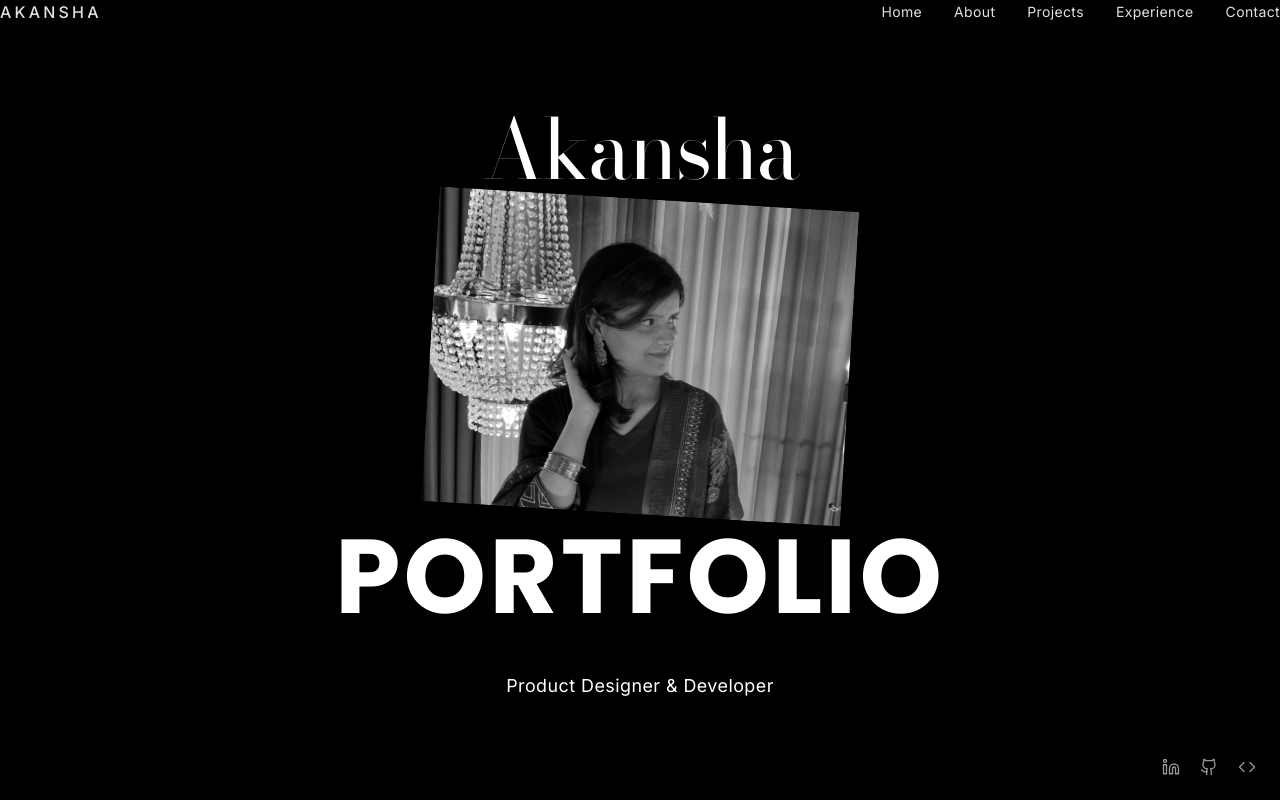
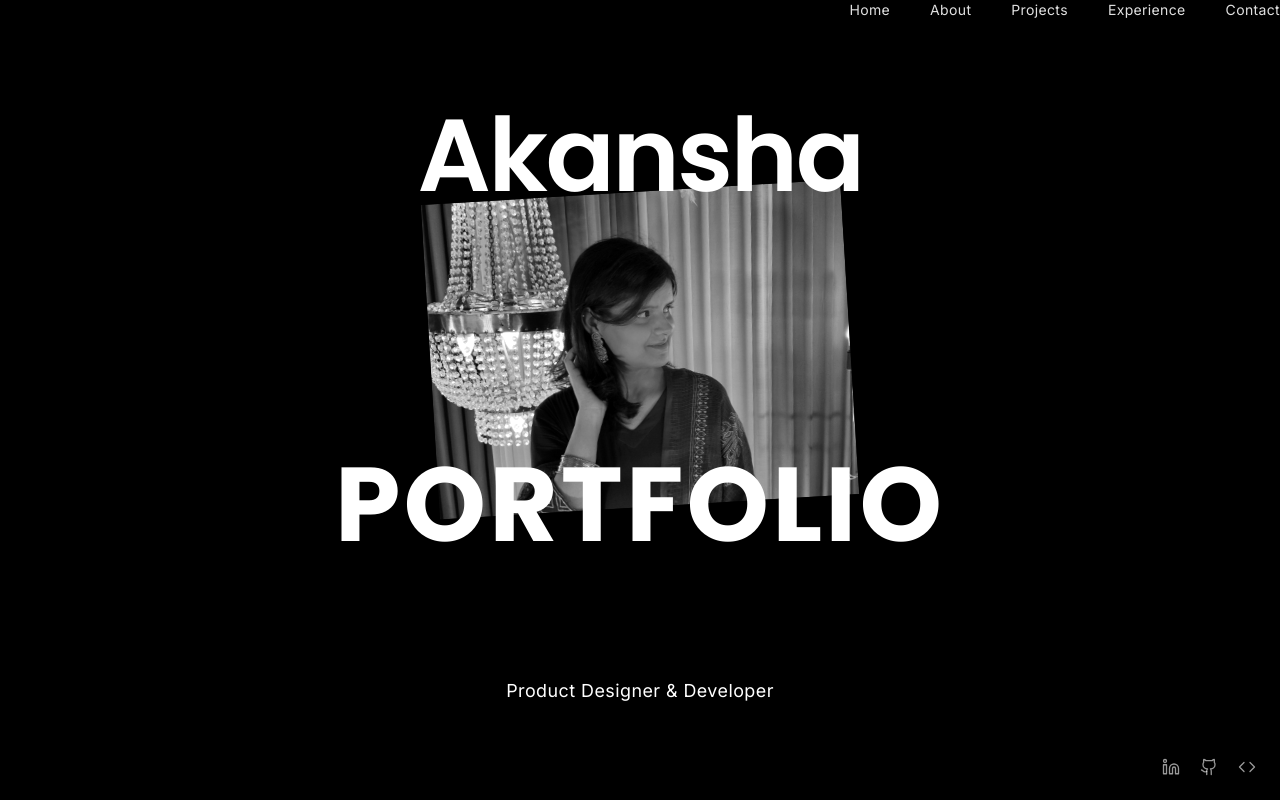
Before and after one commit to sheelakansha/akansha-portfolio, a React (Vite) app in the folder frontend/: page / in a window 1280 px wide. Shown: the top 800 px of the page. Built offline with nearby package versions, Linux system fonts and the light colour scheme.

Commit message:
Update hero composition, typography, navbar spacing, and text copyability

```diff
--- a/frontend/src/components/About.jsx
+++ b/frontend/src/components/About.jsx
@@ -33,7 +33,7 @@ const About = () => {
     return (
         <section
             id="about"
-            className="relative w-full h-screen max-h-screen bg-white text-black px-6 sm:px-12 md:px-16 lg:px-24 py-10 md:py-14 lg:py-16 overflow-hidden flex flex-col justify-between select-none"
+            className="relative w-full h-screen max-h-screen bg-white text-black px-6 sm:px-12 md:px-16 lg:px-24 py-10 md:py-14 lg:py-16 overflow-hidden flex flex-col justify-between"
             style={{ backgroundColor: '#ffffff', color: '#000000' }}
         >
             {/* TOP HEADER & MAIN PHOTO ROW */}
@@ -47,8 +47,8 @@ const About = () => {
                     variants={fadeInUp}
                 >
                     <h2
-                        className="text-[clamp(2.2rem,4.2vw,4.2rem)] font-light text-black uppercase leading-[0.92] tracking-tight text-left m-0 p-0"
-                        style={{ fontFamily: 'Inter, Poppins, sans-serif', fontWeight: 300, color: '#000000' }}
+                        className="font-extrabold text-black uppercase leading-[0.92] tracking-tight text-left m-0 p-0"
+                        style={{ fontFamily: '"Poppins", "Inter", sans-serif', fontSize: 'clamp(32px, 4.2vw, 60px)', fontWeight: 800, color: '#000000' }}
                     >
                         A LITTLE<br />ABOUT ME
                     </h2>
--- a/frontend/src/components/Academic.jsx
+++ b/frontend/src/components/Academic.jsx
@@ -51,7 +51,7 @@ const Academic = () => {
     return (
         <section
             id="experience"
-            className="relative w-full h-screen max-h-screen bg-white text-black flex flex-col justify-center items-center overflow-hidden px-6 sm:px-12 md:px-16 lg:px-24 py-10 md:py-16 select-none"
+            className="relative w-full h-screen max-h-screen bg-white text-black flex flex-col justify-center items-center overflow-hidden px-6 sm:px-12 md:px-16 lg:px-24 py-10 md:py-16"
             style={{ backgroundColor: '#ffffff', color: '#000000' }}
         >
             <div className="w-full max-w-6xl mx-auto flex flex-col items-center justify-center my-auto">
--- a/frontend/src/components/Contact.jsx
+++ b/frontend/src/components/Contact.jsx
@@ -9,7 +9,7 @@ const Contact = () => {
     return (
         <section
             id="contact"
-            className="relative w-full h-screen max-h-screen bg-black text-white px-6 sm:px-12 md:px-16 lg:px-24 py-12 md:py-20 border-t border-white/10 select-none text-left flex flex-col justify-center items-center overflow-hidden"
+            className="relative w-full h-screen max-h-screen bg-black text-white px-6 sm:px-12 md:px-16 lg:px-24 py-12 md:py-20 border-t border-white/10 text-left flex flex-col justify-center items-center overflow-hidden"
         >
             <div className="w-full max-w-6xl mx-auto flex flex-col items-start justify-center my-auto">
                 {/* HEADING: WORK WITH ME (Uppercase, 60px, left-aligned) */}
@@ -18,8 +18,8 @@ const Contact = () => {
                     whileInView={{ opacity: 1, y: 0 }}
                     viewport={{ once: true, amount: 0.3 }}
                     transition={{ duration: 0.75, ease: [0.16, 1, 0.3, 1] }}
-                    className="text-[38px] sm:text-[48px] md:text-[60px] font-normal uppercase tracking-tight text-white text-left mb-6 p-0 border-none bg-transparent shadow-none"
-                    style={{ fontFamily: 'Inter, sans-serif', fontSize: '60px', fontWeight: 400, textTransform: 'uppercase' }}
+                    className="text-[38px] sm:text-[48px] md:text-[60px] font-bold uppercase tracking-tight text-white text-left mb-6 p-0 border-none bg-transparent shadow-none"
+                    style={{ fontFamily: '"Poppins", "Inter", sans-serif', fontSize: '60px', fontWeight: 700, textTransform: 'uppercase' }}
                 >
                     WORK WITH ME
                 </motion.h2>
--- a/frontend/src/components/Hero.jsx
+++ b/frontend/src/components/Hero.jsx
@@ -40,13 +40,13 @@ const Hero = () => {
         },
     };
 
-    // Entry animation for clockwise-tilted photo (3.5 degrees clockwise)
+    // Entry animation for counter-clockwise left-tilted photo (-3.5 degrees)
     const photoVariants = {
-        hidden: { opacity: 0, scale: 0.94, rotate: 3.5, y: 16 },
+        hidden: { opacity: 0, scale: 0.94, rotate: -3.5, y: 16 },
         visible: {
             opacity: 1,
             scale: 1,
-            rotate: 3.5,
+            rotate: -3.5,
             y: 0,
             transition: {
                 duration: 0.85,
@@ -58,7 +58,7 @@ const Hero = () => {
     return (
         <section
             id="home"
-            className="relative w-full h-screen max-h-screen bg-black text-white flex flex-col items-center justify-center overflow-hidden px-6 pt-16 pb-8 select-none"
+            className="relative w-full h-screen max-h-screen bg-black text-white flex flex-col items-center justify-center overflow-hidden px-6 pt-16 pb-8"
         >
             <motion.div
                 className="relative flex flex-col items-center justify-center w-full max-w-6xl mx-auto my-auto"
@@ -66,27 +66,31 @@ const Hero = () => {
                 initial="hidden"
                 animate="visible"
             >
-                {/* 1. NAME "Akansha" (Font: Arsenic, Size: 90.6px) */}
+                {/* 1. NAME "Akansha" (Font: Poppins) */}
                 <motion.h1
                     variants={textVariants}
-                    className="relative z-20 font-normal text-white leading-[0.85] text-center select-none tracking-tight"
+                    className="relative z-20 font-semibold text-white leading-[0.88] text-center tracking-tight"
                     style={{
-                        fontFamily: '"Arsenic", "Bodoni Moda", "Cormorant Garamond", serif',
-                        fontSize: 'clamp(42px, 6.5vw, 90.6px)',
-                        fontWeight: 400
+                        fontFamily: '"Poppins", sans-serif',
+                        fontSize: 'clamp(52px, 8vw, 110px)',
+                        fontWeight: 600
                     }}
                 >
                     Akansha
                 </motion.h1>
 
-                {/* 2. B&W PHOTO (Medium size photo below Akansha) */}
+                {/* 2. B&W PHOTO (Medium size photo directly underneath/behind Akansha text) */}
                 <motion.div
                     variants={photoVariants}
-                    whileHover={{ scale: 1.02, rotate: 1.5 }}
+                    whileHover={{ scale: 1.02, rotate: -1.5 }}
                     transition={{ type: "spring", stiffness: 220, damping: 22 }}
-                    className="relative z-10 -mt-5 sm:-mt-7 md:-mt-9 -mb-8 sm:-mb-10 md:-mb-12 cursor-pointer flex justify-center"
+                    className="relative z-10 cursor-pointer w-full flex justify-center items-center mx-auto"
+                    style={{
+                        marginTop: 'clamp(-25px, -3.5vw, -50px)',
+                        marginBottom: 'clamp(-35px, -4.5vw, -65px)'
+                    }}
                 >
-                    <div className="w-[260px] sm:w-[340px] md:w-[380px] lg:w-[420px] aspect-[4/3] overflow-hidden bg-black rounded-none border-0 shadow-none">
+                    <div className="w-[260px] sm:w-[340px] md:w-[380px] lg:w-[420px] aspect-[4/3] overflow-hidden bg-black rounded-none border-0 shadow-none mx-auto">
                         <img
                             src={profilePhoto}
                             alt="Akansha"
@@ -95,13 +99,14 @@ const Hero = () => {
                     </div>
                 </motion.div>
 
-                {/* 3. THE WORD "PORTFOLIO" (Font: Poppins, Size: 110px, Bold, Uppercase) */}
+                {/* 3. THE WORD "PORTFOLIO" (Font: Poppins, Size: 110px, Bold, Uppercase - overlapping bottom portion of image) */}
                 <motion.div
                     variants={textVariants}
-                    className="relative z-0 w-full text-center"
+                    className="relative z-20 w-full text-center"
+                    style={{ marginTop: 'clamp(-30px, -4vw, -60px)' }}
                 >
                     <h2
-                        className="font-bold text-white uppercase tracking-[0.03em] leading-[0.88] text-center select-none"
+                        className="font-bold text-white uppercase tracking-[0.03em] leading-[0.88] text-center"
                         style={{
                             fontFamily: '"Poppins", sans-serif',
                             fontSize: 'clamp(48px, 8.2vw, 110px)',
@@ -115,10 +120,11 @@ const Hero = () => {
                 {/* 4. SUBTITLE (Font: TT Commons Pro, Size: 18.2px) */}
                 <motion.p
                     variants={textVariants}
-                    className="mt-5 sm:mt-6 font-normal text-white tracking-wide text-center"
+                    className="font-normal text-white tracking-wide text-center"
                     style={{
                         fontFamily: '"TT Commons Pro", "TT Commons", "Inter", sans-serif',
-                        fontSize: 'clamp(14px, 1.4vw, 18.2px)'
+                        fontSize: 'clamp(14px, 1.4vw, 18.2px)',
+                        marginTop: 'clamp(48px, 6vw, 84px)'
                     }}
                 >
                     Product Designer &amp; Developer
--- a/frontend/src/components/Navbar.jsx
+++ b/frontend/src/components/Navbar.jsx
@@ -12,17 +12,8 @@ const Navbar = () => {
     const closeMenu = () => setIsOpen(false);
 
     return (
-        <header className="fixed top-0 left-0 w-full z-50 bg-transparent border-none px-6 py-6 md:px-12 pointer-events-auto">
-            <div className="w-full max-w-7xl mx-auto flex items-center justify-between">
-                {/* TOP LEFT CORNER: AKANSHA LOGO */}
-                <a
-                    href="#home"
-                    className="text-sm sm:text-base font-medium tracking-[0.2em] text-white uppercase hover:text-white/80 transition-colors duration-300 z-50"
-                    style={{ fontFamily: 'Inter, sans-serif' }}
-                >
-                    AKANSHA
-                </a>
-
+        <header className="fixed top-0 left-0 w-full z-50 bg-transparent border-none px-12 py-12 md:px-28 md:py-20 lg:px-36 lg:py-24 pointer-events-auto">
+            <div className="w-full flex items-center justify-between md:justify-end">
                 {/* MOBILE HAMBURGER BUTTON */}
                 <button
                     onClick={toggleMenu}
@@ -32,9 +23,9 @@ const Navbar = () => {
                     {isOpen ? '✕' : '☰'}
                 </button>
 
-                {/* TOP RIGHT CORNER: NAVIGATION LINKS (Desktop: Flex Row on Right) */}
-                <div className={`
-                    fixed inset-0 bg-black/95 flex flex-col items-center justify-center gap-8 transition-transform duration-300 md:static md:bg-transparent md:flex md:flex-row md:items-center md:gap-8 md:translate-x-0 md:h-auto md:w-auto
+                {/* TOP RIGHT CORNER: NAVIGATION LINKS (Desktop: Equal Spacing on Right) */}
+                <nav className={`
+                    fixed inset-0 bg-black/95 flex flex-col items-center justify-center gap-8 transition-transform duration-300 md:static md:bg-transparent md:flex md:flex-row md:items-center md:justify-end md:gap-8 lg:gap-10 md:translate-x-0 md:h-auto md:w-auto ml-auto
                     ${isOpen ? 'translate-x-0' : 'translate-x-full md:translate-x-0'}
                 `}>
                     {[
@@ -48,13 +39,13 @@ const Navbar = () => {
                             key={link.name}
                             href={link.href}
                             onClick={closeMenu}
-                            className="text-sm font-normal text-white/70 hover:text-white transition-colors duration-300 tracking-wide"
+                            className="text-sm font-normal text-white/70 hover:text-white transition-colors duration-300 tracking-wide whitespace-nowrap"
                             style={{ fontFamily: 'Inter, sans-serif' }}
                         >
                             {link.name}
                         </a>
                     ))}
-                </div>
+                </nav>
             </div>
         </header>
     );
--- a/frontend/src/components/Projects.jsx
+++ b/frontend/src/components/Projects.jsx
@@ -45,7 +45,7 @@ const Projects = () => {
     return (
         <section
             id="projects"
-            className="relative w-full h-screen max-h-screen bg-black text-white flex flex-col justify-center items-center overflow-hidden px-6 sm:px-12 md:px-16 lg:px-24 py-6 md:py-10 select-none"
+            className="relative w-full h-screen max-h-screen bg-black text-white flex flex-col justify-center items-center overflow-hidden px-6 sm:px-12 md:px-16 lg:px-24 py-6 md:py-10"
             style={{ backgroundColor: '#000000', color: '#ffffff' }}
         >
             <div className="w-full max-w-6xl mx-auto flex flex-col items-start justify-center my-auto">
--- a/frontend/src/index.css
+++ b/frontend/src/index.css
@@ -23,6 +23,8 @@
     padding: 0;
     box-sizing: border-box;
     scroll-behavior: smooth;
+    user-select: text;
+    -webkit-user-select: text;
 }
 
 body {
```
Also changed, not shown: 1 other file (tests, documents, lock files or other folders).
